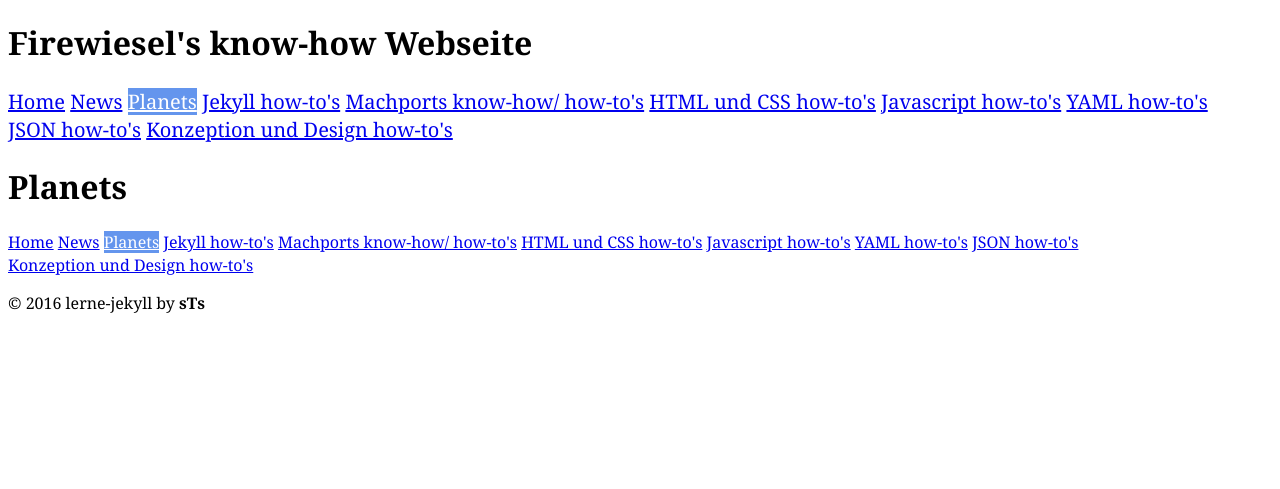
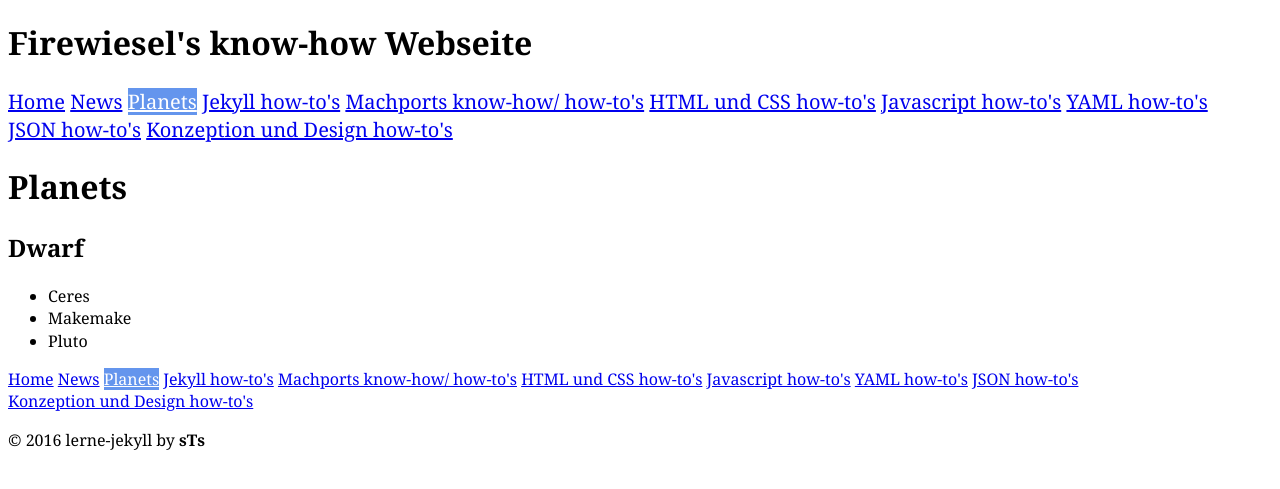
Before and after one commit to firewiesel/lerne-jekyll, a Jekyll site: the page built from planets/index.html, in a window 1280 px wide. Shown: the top 489 px of the page. Built offline with Jekyll 4.4.1, drawn with Linux system fonts in a browser that asks for light colours.

Commit message:
Planeten 'index.html' Datei angepasst. Das Loopen nur über den

```diff
--- a/planets/index.html
+++ b/planets/index.html
@@ -3,3 +3,15 @@ layout: default
 ---
 
 <h1>Planets</h1>
+
+<h2>Dwarf</h2>
+
+<ul>
+    {% for planet in site.pages%}
+    {% if planet.type == 'dwarf' %}
+    <li>
+        {{planet.title}}
+    </li>
+    {% endif %}
+    {% endfor %}
+</ul>
```
